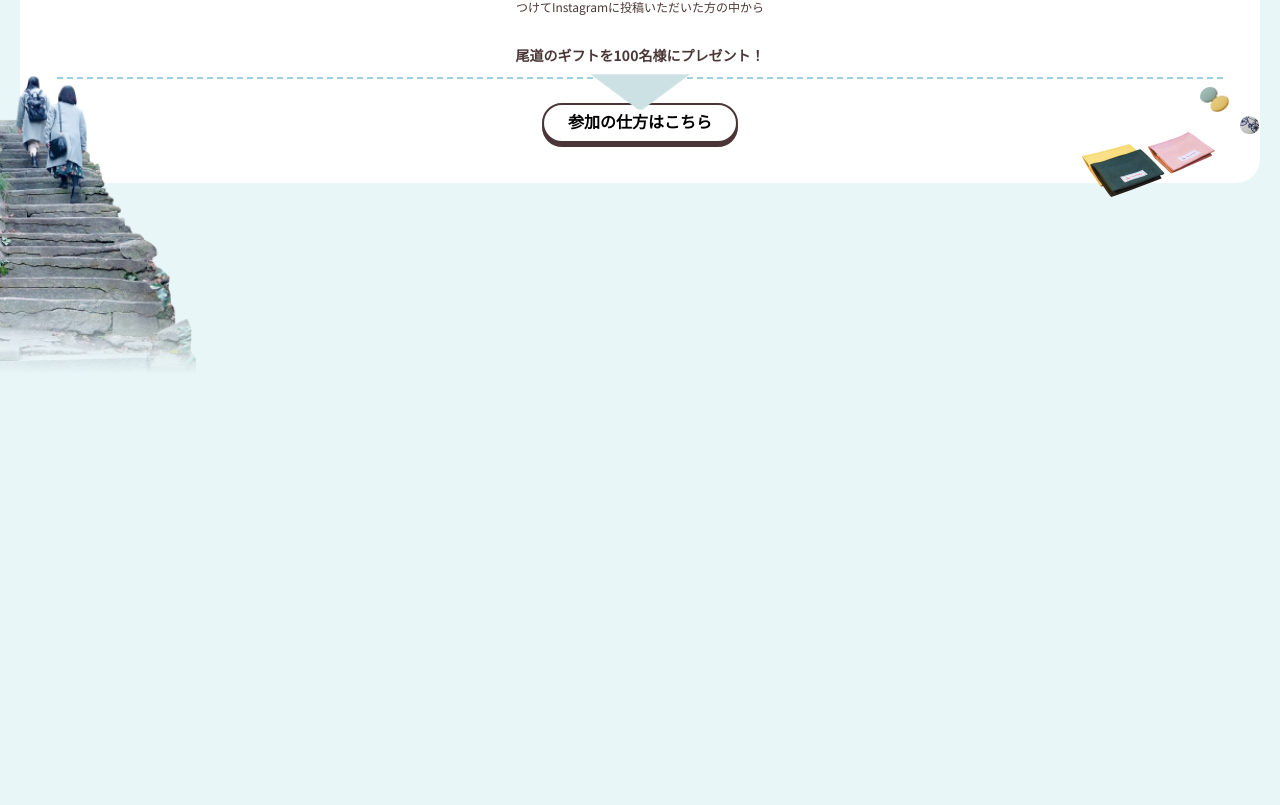
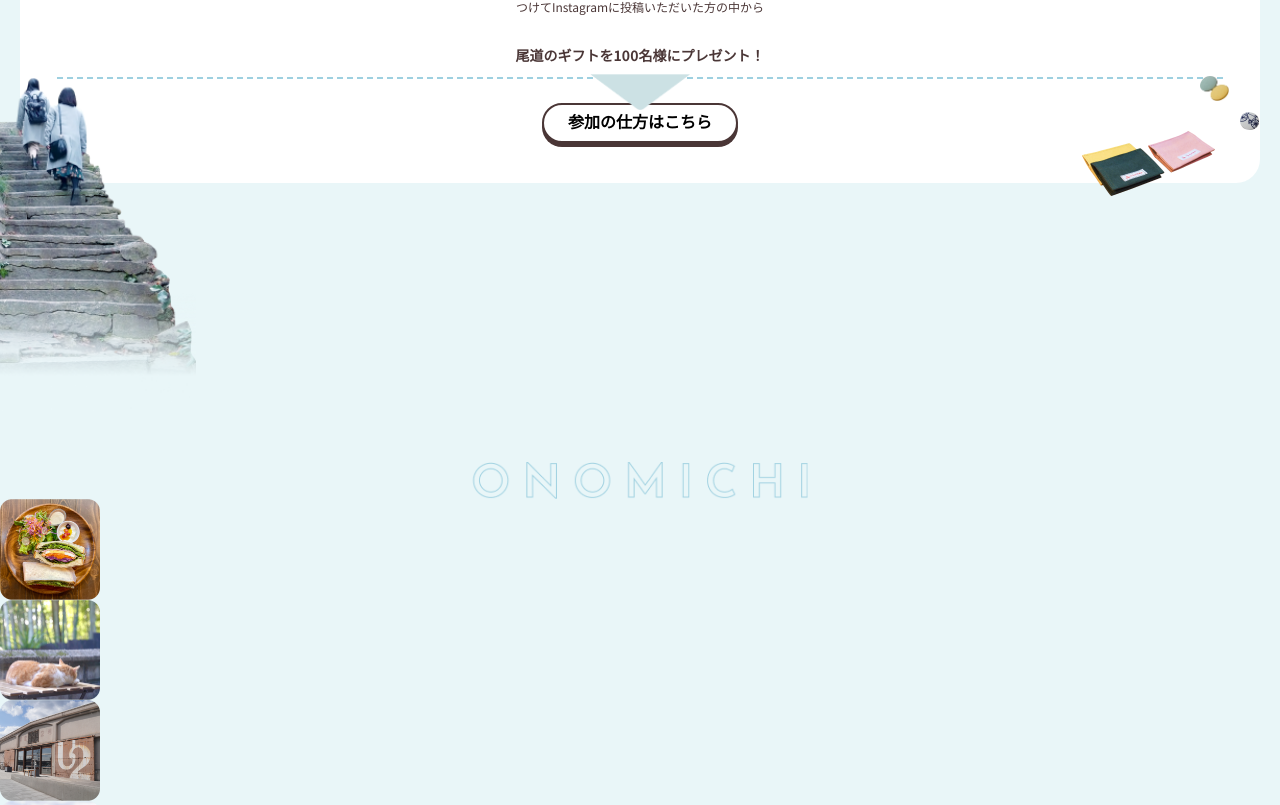
Before and after one commit to ashirio11/ashirio__snaponomochi, a plain HTML site: page index.html in a window 1280 px wide. Shown: the part 1555-2360 px from the top of the page. Before the commit the page ends 1947 px from the top, so only its background shows below. Drawn offline with nearby package versions, Linux system fonts and the light colour scheme; a web font is replaced by a local one.

Commit message:
スライダーの実装前まで

```diff
--- a/index.html
+++ b/index.html
@@ -110,8 +110,10 @@
             </div>
         </div>
     </section>
+
 <!-- about -->
     <section class="about">
+        <div class="about__img-position">
         <div class="about__inner inner">
             <div class="about__content">
                     <div class="about__img1"><img src="./img/img_about_pic1.png" alt=""></div>
@@ -153,12 +155,30 @@
                     <div class="about__img-left"><img src="./img/photo_Left.png" alt=""></div>
                     <div class="about__img-right"><img src="./img/photo_Right.png" alt=""></div>
                     </div>
+                    <div class="about-arrow"><img src="./img/about-arrow.png" alt=""></div>
+                    <div class="about-maru2ko"><img src="./img/maru2ko.png" alt=""></div>
+                    <div class="about-marutyari"><img src="./img/marutyari.png" alt=""></div>
+                    <div class="about-goods"><img src="./img/img_about_goods.png" alt=""></div>
+                    <div class="sakamichi"><img src="./img/sakamichi.png" alt=""></div>
+                    <div class="about_onomichi">
+                        <img src="./img/img_onomichi.png" alt="">
+                    </div>
                 </div>
-                <div class="about-arrow"><img src="./img/about-arrow.png" alt=""></div>
-                <div class="about-maru2ko"><img src="./img/maru2ko.png" alt=""></div>
-                <div class="about-marutyari"><img src="./img/marutyari.png" alt=""></div>
-                <div class="about-goods"><img src="./img/img_about_goods.png" alt=""></div>
-                <div class="sakamichi"><img src="./img/sakamichi.png" alt=""></div>
+                </div>
+            </div>
+            <div class="swiper">
+                <div class="swiper-wapper">
+                    <div class="swiper-slide"><img src="./img/img_about_scroll1.png" alt=""></div>
+                    <div class="swiper-slide"><img src="./img/img_about_scroll2.png" alt=""></div>
+                    <div class="swiper-slide"><img src="./img/img_about_scroll3.png" alt=""></div>
+                    <div class="swiper-slide"><img src="./img/img_about_scroll4.png" alt=""></div>
+                    <div class="swiper-slide"><img src="./img/img_about_scroll5.png" alt=""></div>
+                    <div class="swiper-slide"><img src="./img/img_about_scroll6.png" alt=""></div>
+                    <div class="swiper-slide"><img src="./img/img_about_scroll7.png" alt=""></div>
+                    <div class="swiper-slide"><img src="./img/img_about_scroll8.png" alt=""></div>
+                    <div class="swiper-slide"><img src="./img/img_about_scroll9.png" alt=""></div>
+                    <div class="swiper-slide"><img src="./img/img_about_scroll10.png" alt=""></div>
+                </div>
             </div>
     </section>
 
--- a/sass/style.scss
+++ b/sass/style.scss
@@ -528,9 +528,13 @@ $breakpoints:(
 // Aboutセクション
 .about{
     padding-top: 32px;
-    padding-bottom: 32px;
+    padding-bottom: 33px;
+}
+
+.about__img-position{
     position: relative;
     overflow: hidden;
+    padding-bottom: 139px;
 }
 
 .about__content{
@@ -640,7 +644,7 @@ $breakpoints:(
 
 .about__img-left{
     position: absolute;
-    top: 395px;
+    top: 362px;
     left: -140px;
     z-index: -1;
     img{
@@ -651,7 +655,7 @@ $breakpoints:(
 .about__img-right{
     position: absolute;
     right: -140px;
-    top: 273px;
+    top: 240px;
     z-index: -1;
     img{
         width: 200px;
@@ -660,7 +664,7 @@ $breakpoints:(
 
 .about-arrow{
     position: absolute;
-    top: 722px;
+    top: 690px;
     left: 50%;
     transform: translate(-50%);
 
@@ -671,7 +675,7 @@ $breakpoints:(
 
 .about-maru2ko{
     position: absolute;
-    top: 733px;
+    top: 690px;
     right: 51px;
 
     img{
@@ -681,7 +685,7 @@ $breakpoints:(
 
 .about-marutyari{
     position: absolute;
-    top: 758px;
+    top: 722px;
     right: 21px;
     img{
         width: 19px;
@@ -690,7 +694,7 @@ $breakpoints:(
 
 .about-goods{
     position: absolute;
-    top: 780px;
+    top: 747px;
     right: 65px;
     img{
         width: 133px;
@@ -699,9 +703,37 @@ $breakpoints:(
 
 .sakamichi{
     position: absolute;
-    top: 720px;
+    top: 690px;
     left: -20px;
+    z-index: 0;
     img{
         width: 216px;
     }
 }
+
+.about_onomichi{
+    position: absolute;
+    z-index: 50;
+    bottom: 0;
+    left: 50%;
+    transform: translate(-50%);
+    width: 335px;
+}
+
+.swiper {
+    overflow: hidden;
+}
+
+.swiper-wrapper {
+    display: flex;
+    gap: 10px;
+    width: 100px;
+    transition: transform 0.3s ease; /* アニメーションを追加 */
+}
+
+.swiper-slide {
+    width: 100px;
+    img{
+        width: 100px;
+    }
+}
```
Also changed, not shown: js/script.js (+12 -0 lines), css/style.css, img/img_about_scroll1.png (added), img/img_about_scroll10.png (added), img/img_about_scroll2.png (added), img/img_about_scroll3.png (added), img/img_about_scroll4.png (added), img/img_about_scroll5.png (added), img/img_about_scroll6.png (added), img/img_about_scroll7.png (added), img/img_about_scroll8.png (added), img/img_about_scroll9.png (added), img/img_onomichi.png (added).
